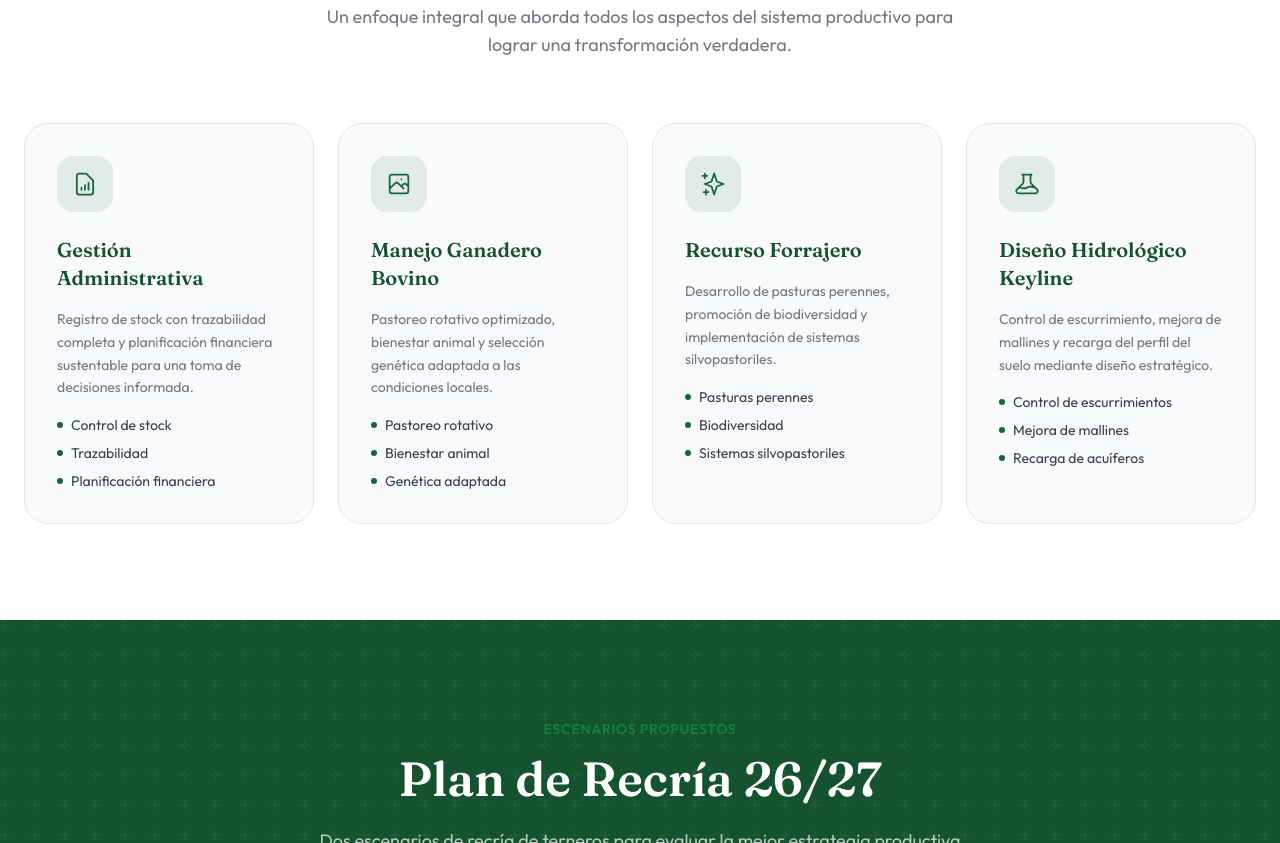
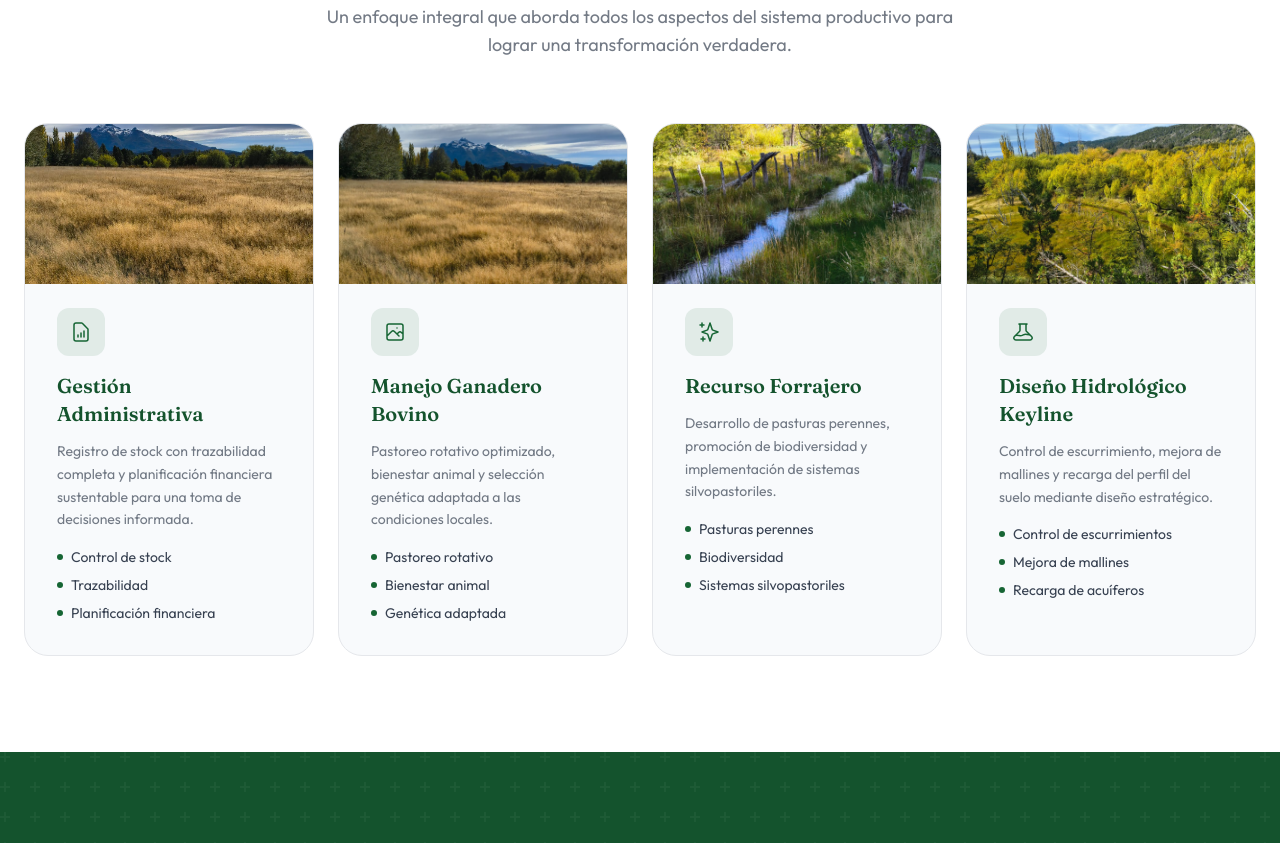
Before and after one commit to jeo20/agroinn3, a plain HTML site: page index.html in a window 1280 px wide. Shown: the part 1957-2800 px from the top of the page. Drawn offline with nearby package versions, Linux system fonts and the light colour scheme.

Commit message:
imagenes

```diff
--- a/index.html
+++ b/index.html
@@ -115,8 +115,11 @@
     </div>
 
     <!-- Hero Section -->
-    <section id="hero" class="hero-pattern min-h-screen flex items-center justify-center relative overflow-hidden">
-        <div class="absolute inset-0 gradient-overlay"></div>
+    <section id="hero" class="min-h-screen flex items-center justify-center relative overflow-hidden">
+        <div class="absolute inset-0">
+            <img src="images/WhatsApp Image 2026-03-30 at 14.51.01.jpeg" alt="Chacra La Primavera" class="w-full h-full object-cover">
+            <div class="absolute inset-0 bg-gradient-to-br from-deep-green/85 via-forest/75 to-emerald/60"></div>
+        </div>
         <div class="relative z-10 max-w-5xl mx-auto px-6 text-center">
             <div class="inline-flex items-center gap-2 bg-white/10 backdrop-blur-sm px-4 py-2 rounded-full mb-8 fade-in-element">
                 <span class="w-2 h-2 bg-emerald rounded-full pulse-soft"></span>
@@ -239,13 +242,17 @@
 
             <div class="grid grid-cols-1 md:grid-cols-2 lg:grid-cols-4 gap-4 md:gap-6">
                 <!-- Pillar 1: Gestión Administrativa -->
-                <div class="card-hover bg-cloud rounded-2xl md:rounded-3xl p-6 md:p-8 border border-platinum fade-in-element delay-1">
-                    <div class="w-14 h-14 rounded-2xl bg-forest/10 flex items-center justify-center mb-6">
-                        <svg class="w-7 h-7 text-forest" fill="none" stroke="currentColor" viewBox="0 0 24 24">
+                <div class="card-hover bg-cloud rounded-2xl md:rounded-3xl overflow-hidden border border-platinum fade-in-element delay-1">
+                    <div class="h-40 overflow-hidden">
+                        <img src="images/WhatsApp Image 2026-03-30 at 14.53.20.jpeg" alt="Gestión Administrativa" class="w-full h-full object-cover hover:scale-105 transition-transform duration-500">
+                    </div>
+                    <div class="p-6 md:p-8">
+                    <div class="w-12 h-12 rounded-xl bg-forest/10 flex items-center justify-center mb-4 -mt-2">
+                        <svg class="w-6 h-6 text-forest" fill="none" stroke="currentColor" viewBox="0 0 24 24">
                             <path stroke-linecap="round" stroke-linejoin="round" stroke-width="1.5" d="M9 17v-2m3 2v-4m3 4v-6m2 10H7a2 2 0 01-2-2V5a2 2 0 012-2h5.586a1 1 0 01.707.293l5.414 5.414a1 1 0 01.293.707V19a2 2 0 01-2 2z"/>
                         </svg>
                     </div>
-                    <h3 class="font-heading text-xl text-deep-green font-semibold mb-4">Gestión Administrativa</h3>
+                    <h3 class="font-heading text-xl text-deep-green font-semibold mb-3">Gestión Administrativa</h3>
                     <p class="text-charcoal/70 text-sm leading-relaxed mb-4">
                         Registro de stock con trazabilidad completa y planificación financiera sustentable para una toma de decisiones informada.
                     </p>
@@ -263,16 +270,21 @@
                             Planificación financiera
                         </li>
                     </ul>
+                    </div>
                 </div>
 
                 <!-- Pillar 2: Manejo Ganadero -->
-                <div class="card-hover bg-cloud rounded-2xl md:rounded-3xl p-6 md:p-8 border border-platinum fade-in-element delay-2">
-                    <div class="w-14 h-14 rounded-2xl bg-forest/10 flex items-center justify-center mb-6">
-                        <svg class="w-7 h-7 text-forest" fill="none" stroke="currentColor" viewBox="0 0 24 24">
+                <div class="card-hover bg-cloud rounded-2xl md:rounded-3xl overflow-hidden border border-platinum fade-in-element delay-2">
+                    <div class="h-40 overflow-hidden">
+                        <img src="images/WhatsApp Image 2026-03-30 at 14.53.18.jpeg" alt="Manejo Ganadero" class="w-full h-full object-cover hover:scale-105 transition-transform duration-500">
+                    </div>
+                    <div class="p-6 md:p-8">
+                    <div class="w-12 h-12 rounded-xl bg-forest/10 flex items-center justify-center mb-4 -mt-2">
+                        <svg class="w-6 h-6 text-forest" fill="none" stroke="currentColor" viewBox="0 0 24 24">
                             <path stroke-linecap="round" stroke-linejoin="round" stroke-width="1.5" d="M4 16l4.586-4.586a2 2 0 012.828 0L16 16m-2-2l1.586-1.586a2 2 0 012.828 0L20 14m-6-6h.01M6 20h12a2 2 0 002-2V6a2 2 0 00-2-2H6a2 2 0 00-2 2v12a2 2 0 002 2z"/>
                         </svg>
                     </div>
-                    <h3 class="font-heading text-xl text-deep-green font-semibold mb-4">Manejo Ganadero Bovino</h3>
+                    <h3 class="font-heading text-xl text-deep-green font-semibold mb-3">Manejo Ganadero Bovino</h3>
                     <p class="text-charcoal/70 text-sm leading-relaxed mb-4">
                         Pastoreo rotativo optimizado, bienestar animal y selección genética adaptada a las condiciones locales.
                     </p>
@@ -290,16 +302,21 @@
                             Genética adaptada
                         </li>
                     </ul>
+                    </div>
                 </div>
 
                 <!-- Pillar 3: Recurso Forrajero -->
-                <div class="card-hover bg-cloud rounded-2xl md:rounded-3xl p-6 md:p-8 border border-platinum fade-in-element delay-3">
-                    <div class="w-14 h-14 rounded-2xl bg-forest/10 flex items-center justify-center mb-6">
-                        <svg class="w-7 h-7 text-forest" fill="none" stroke="currentColor" viewBox="0 0 24 24">
+                <div class="card-hover bg-cloud rounded-2xl md:rounded-3xl overflow-hidden border border-platinum fade-in-element delay-3">
+                    <div class="h-40 overflow-hidden">
+                        <img src="images/WhatsApp Image 2026-03-30 at 14.53.19.jpeg" alt="Recurso Forrajero" class="w-full h-full object-cover hover:scale-105 transition-transform duration-500">
+                    </div>
+                    <div class="p-6 md:p-8">
+                    <div class="w-12 h-12 rounded-xl bg-forest/10 flex items-center justify-center mb-4 -mt-2">
+                        <svg class="w-6 h-6 text-forest" fill="none" stroke="currentColor" viewBox="0 0 24 24">
                             <path stroke-linecap="round" stroke-linejoin="round" stroke-width="1.5" d="M5 3v4M3 5h4M6 17v4m-2-2h4m5-16l2.286 6.857L21 12l-5.714 2.143L13 21l-2.286-6.857L5 12l5.714-2.143L13 3z"/>
                         </svg>
                     </div>
-                    <h3 class="font-heading text-xl text-deep-green font-semibold mb-4">Recurso Forrajero</h3>
+                    <h3 class="font-heading text-xl text-deep-green font-semibold mb-3">Recurso Forrajero</h3>
                     <p class="text-charcoal/70 text-sm leading-relaxed mb-4">
                         Desarrollo de pasturas perennes, promoción de biodiversidad y implementación de sistemas silvopastoriles.
                     </p>
@@ -317,16 +334,21 @@
                             Sistemas silvopastoriles
                         </li>
                     </ul>
+                    </div>
                 </div>
 
                 <!-- Pillar 4: Diseño Hidrológico -->
-                <div class="card-hover bg-cloud rounded-2xl md:rounded-3xl p-6 md:p-8 border border-platinum fade-in-element delay-4">
-                    <div class="w-14 h-14 rounded-2xl bg-forest/10 flex items-center justify-center mb-6">
-                        <svg class="w-7 h-7 text-forest" fill="none" stroke="currentColor" viewBox="0 0 24 24">
+                <div class="card-hover bg-cloud rounded-2xl md:rounded-3xl overflow-hidden border border-platinum fade-in-element delay-4">
+                    <div class="h-40 overflow-hidden">
+                        <img src="images/WhatsApp Image 2026-03-30 at 14.51.01 (1).jpeg" alt="Diseño Hidrológico" class="w-full h-full object-cover hover:scale-105 transition-transform duration-500">
+                    </div>
+                    <div class="p-6 md:p-8">
+                    <div class="w-12 h-12 rounded-xl bg-forest/10 flex items-center justify-center mb-4 -mt-2">
+                        <svg class="w-6 h-6 text-forest" fill="none" stroke="currentColor" viewBox="0 0 24 24">
                             <path stroke-linecap="round" stroke-linejoin="round" stroke-width="1.5" d="M19.428 15.428a2 2 0 00-1.022-.547l-2.387-.477a6 6 0 00-3.86.517l-.318.158a6 6 0 01-3.86.517L6.05 15.21a2 2 0 00-1.806.547M8 4h8l-1 1v5.172a2 2 0 00.586 1.414l5 5c1.26 1.26.367 3.414-1.415 3.414H4.828c-1.782 0-2.674-2.154-1.414-3.414l5-5A2 2 0 009 10.172V5L8 4z"/>
                         </svg>
                     </div>
-                    <h3 class="font-heading text-xl text-deep-green font-semibold mb-4">Diseño Hidrológico Keyline</h3>
+                    <h3 class="font-heading text-xl text-deep-green font-semibold mb-3">Diseño Hidrológico Keyline</h3>
                     <p class="text-charcoal/70 text-sm leading-relaxed mb-4">
                         Control de escurrimiento, mejora de mallines y recarga del perfil del suelo mediante diseño estratégico.
                     </p>
@@ -344,6 +366,7 @@
                             Recarga de acuíferos
                         </li>
                     </ul>
+                    </div>
                 </div>
             </div>
         </div>
```
Also changed, not shown: images/agroinn_horizonta_logo.png (deleted).
